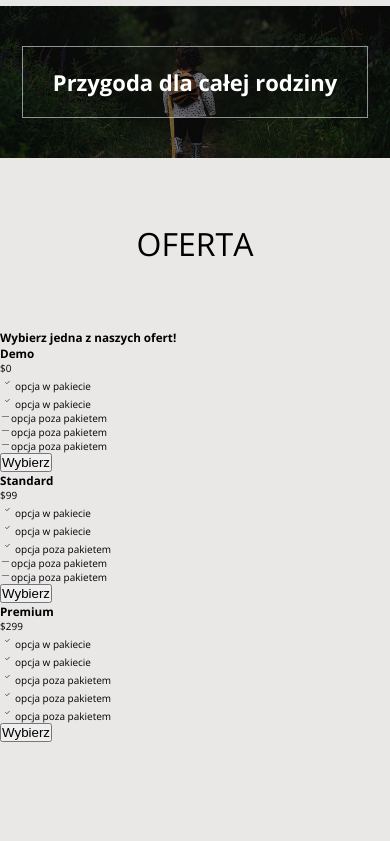
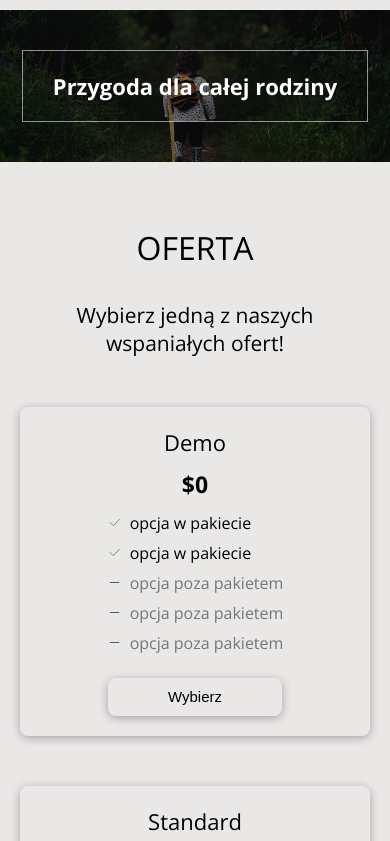
Before and after one commit to Luka-m007/stronka1-, a website: page index.html in a window 390 px wide. Shown: the part 1156-1997 px from the top of the page. Before the commit the page ends 1898 px from the top, so only its background shows below. Drawn offline with nearby package versions, Linux system fonts and the light colour scheme.

Commit message:
styling mobile and ipad breakpoints offer section

```diff
--- a/index.html
+++ b/index.html
@@ -60,7 +60,7 @@
 
     <main class="main">
 
-        <section class="about" id="about">
+        <section class="about section-padding" id="about">
             <div class="wrapper">
                 <h2 class="section__heading"> o nas</h2>
                 <div class="about__box">
@@ -92,20 +92,28 @@
             </div>
         </section>
 
-        <secction class="offer" id="offer">
+        <section class="offer section-padding" id="offer">
             <div class="wrapper">
                 <h2 class="section__heading">oferta</h2>
-                <h3 class="section__title">Wybierz jedna z naszych ofert!</h3>
+                <h3 class="section__title">Wybierz jedną z naszych wspaniałych ofert!</h3>
 
+                <div class="offer__boxes">
                     <div class="offer__box">
                         <h3 class="offer__box-title">Demo</h3>
                         <span class="offer__box-price">$0</span>
                         <ul class="offer__box-list">
-                        <ul class="offer__box-item"><img src="/dist/img/circle-check.svg">opcja w pakiecie</ul>
-                        <ul class="offer__box-item"><img src="/dist/img/circle-check.svg">opcja w pakiecie </ul>
-                        <ul class="offer__box-item"><img src="/dist/img/minus.svg">opcja poza pakietem</ul>
-                        <ul class="offer__box-item"><img src="/dist/img/minus.svg">opcja poza pakietem</ul>
-                        <ul class="offer__box-item"><img src="/dist/img/minus.svg">opcja poza pakietem</ul>
+                            <li class="offer__box-item"><img src="/dist/img/check.svg"
+                                    class="offer__box-item-img-check">opcja w
+                                pakiecie</li>
+                            <li class="offer__box-item"><img src="/dist/img/check.svg"
+                                    class="offer__box-item-img-check">opcja w
+                                pakiecie </li>
+                            <li class="offer__box-item offer__box-item-uncheck"><img src="/dist/img/minus.svg"
+                                    class="offer__box-item-img-uncheck">opcja poza pakietem</li>
+                            <li class="offer__box-item offer__box-item-uncheck"><img src="/dist/img/minus.svg"
+                                    class="offer__box-item-img-uncheck">opcja poza pakietem</li>
+                            <li class="offer__box-item offer__box-item-uncheck"><img src="/dist/img/minus.svg"
+                                    class="offer__box-item-img-uncheck">opcja poza pakietem</li>
                         </ul>
                         <button class="offer__box-btn">Wybierz</button>
                     </div>
@@ -113,11 +121,19 @@
                         <h3 class="offer__box-title">Standard</h3>
                         <span class="offer__box-price">$99</span>
                         <ul class="offer__box-list">
-                        <ul class="offer__box-item"><img src="/dist/img/circle-check.svg">opcja w pakiecie</ul>
-                        <ul class="offer__box-item"><img src="/dist/img/circle-check.svg">opcja w pakiecie </ul>
-                        <ul class="offer__box-item"><img src="/dist/img/circle-check.svg">opcja poza pakietem</ul>
-                        <ul class="offer__box-item"><img src="/dist/img/minus.svg">opcja poza pakietem</ul>
-                        <ul class="offer__box-item"><img src="/dist/img/minus.svg">opcja poza pakietem</ul>
+                            <ul class="offer__box-item"><img src="/dist/img/check.svg"
+                                    class="offer__box-item-img-check">opcja w
+                                pakiecie</ul>
+                            <ul class="offer__box-item"><img src="/dist/img/check.svg"
+                                    class="offer__box-item-img-check">opcja w
+                                pakiecie </ul>
+                            <ul class="offer__box-item"><img src="/dist/img/check.svg"
+                                    class="offer__box-item-img-check">opcja w
+                                pakiecie</ul>
+                            <ul class="offer__box-item offer__box-item-uncheck"><img src="/dist/img/minus.svg"
+                                    class="offer__box-item-img-uncheck">opcja poza pakietem</ul>
+                            <ul class="offer__box-item offer__box-item-uncheck"><img src="/dist/img/minus.svg"
+                                    class="offer__box-item-img-uncheck">opcja poza pakietem</ul>
                         </ul>
                         <button class="offer__box-btn">Wybierz</button>
                     </div>
@@ -125,16 +141,26 @@
                         <h3 class="offer__box-title">Premium</h3>
                         <span class="offer__box-price">$299</span>
                         <ul class="offer__box-list">
-                        <ul class="offer__box-item"><img src="/dist/img/circle-check.svg">opcja w pakiecie</ul>
-                        <ul class="offer__box-item"><img src="/dist/img/circle-check.svg">opcja w pakiecie </ul>
-                        <ul class="offer__box-item"><img src="/dist/img/circle-check.svg">opcja poza pakietem</ul>
-                        <ul class="offer__box-item"><img src="/dist/img/circle-check.svg">opcja poza pakietem</ul>
-                        <ul class="offer__box-item"><img src="/dist/img/circle-check.svg">opcja poza pakietem</ul>
+                            <ul class="offer__box-item"><img src="/dist/img/check.svg"
+                                    class="offer__box-item-img-check">opcja w
+                                pakiecie</ul>
+                            <ul class="offer__box-item"><img src="/dist/img/check.svg"
+                                    class="offer__box-item-img-check">opcja w
+                                pakiecie </ul>
+                            <ul class="offer__box-item"><img src="/dist/img/check.svg"
+                                    class="offer__box-item-img-check">opcja w
+                                pakiecie</ul>
+                            <ul class="offer__box-item"><img src="/dist/img/check.svg"
+                                    class="offer__box-item-img-check">opcja w
+                                pakiecie</ul>
+                            <ul class="offer__box-item"><img src="/dist/img/check.svg"
+                                    class="offer__box-item-img-check">opcja w
+                                pakiecie</ul>
                         </ul>
                         <button class="offer__box-btn">Wybierz</button>
                     </div>
                 </div>
-        </secction>
+        </section>
 
     </main>
 
--- a/src/sass/style.scss
+++ b/src/sass/style.scss
@@ -27,13 +27,23 @@ body {
 
 .section__heading {
 	margin-top: 2em;
-	margin-bottom: 2em;
+	margin-bottom: 1em;
 	text-align: center;
 	text-transform: uppercase;
 	font-size: 3.2rem;
 	font-weight: 300;
 }
 
+.section__title {
+	text-align: center;
+	font-size: 2.1rem;
+	font-weight: 200;
+	margin-bottom: 1em;
+}
+
+.section-padding {
+	padding: 0em 2em;
+}
 //NAV
 .header {
 	margin: 0 auto;
@@ -270,6 +280,97 @@ body {
 	}
 }
 
+/////OFFERS SECTION
+
+.offer {
+	// &__boxes {
+	// 	// display: flex;
+	// 	// flex-direction: column;
+	// 	// justify-content: center;
+	// 	// gap: 4em;
+
+	// 	// margin: 2em 0;
+	// }
+
+	&__box {
+		display: flex;
+		flex-direction: column;
+		align-items: center;
+		justify-content: center;
+		// width: 100%;
+		margin: 5em 0;
+		padding: 2em 1em;
+		background-color: rgb(234, 231, 231);
+		border-radius: 8px;
+		box-shadow: 0 2px 10px rgba(0, 0, 0, 0.3);
+
+		&-title {
+			font-size: 2.2rem;
+			font-weight: normal;
+			margin-bottom: 0.5em;
+		}
+
+		&-price {
+			font-size: 2.3rem;
+			font-weight: bold;
+			margin-bottom: 0.5em;
+		}
+
+		&-list {
+			display: flex;
+			flex-direction: column;
+			align-items: flex-start;
+			list-style: none;
+			padding: 0;
+			margin: 0;
+			font-size: 1.6rem;
+			margin-bottom: 1em;
+		}
+
+		&-item {
+			margin-bottom: 0.5em;
+			display: flex;
+			align-items: center;
+			justify-content: center;
+
+			&-uncheck {
+				color: rgb(118, 118, 118);
+			}
+
+			&-img-check {
+				margin-right: 0.5em;
+				width: 15px;
+				height: 15px;
+				// stroke: rgb(0, 128, 0);
+				stroke: rgb(1, 186, 1);
+			}
+
+			&-img-uncheck {
+				margin-right: 0.5em;
+				width: 15px;
+				height: 15px;
+			}
+		}
+
+		&-btn {
+			text-decoration: none;
+			padding: 0.7em 4em;
+			border: none;
+			font-size: 1.5rem;
+			border-radius: 8px;
+			background: none;
+			color: rgb(0, 0, 0);
+			box-shadow: 0 2px 10px rgba(0, 0, 0, 0.3);
+			transition: background-color 0.3s;
+			cursor: pointer;
+
+			&:hover {
+				background-color: rgb(1, 186, 1);
+			}
+		}
+	}
+}
+
 //MEDIA QUERIES
 @media (min-width: 768px) {
 	.nav {
@@ -297,6 +398,52 @@ body {
 
 		&__title {
 			font-size: 2.4rem;
+		}
+	}
+
+	.offer {
+		&__boxes {
+			display: flex;
+			justify-content: center;
+			flex-wrap: wrap;
+		}
+
+		&__box {
+			width: 45%;
+			// max-width: 400px;
+			// height: 450px;
+			padding: 2em 2em;
+			margin: 1em;
+
+			&:nth-child(-n + 2) {
+				margin-top: 4em;
+			}
+
+			&-title {
+				font-size: 2.5rem;
+			}
+
+			&-price {
+				font-size: 2.6rem;
+			}
+			&-list {
+				font-size: 1.7rem;
+			}
+
+			&-item {
+				&-img-check {
+					width: 20px;
+					height: 20px;
+				}
+				&-img-uncheck {
+					width: 20px;
+					height: 20px;
+				}
+			}
+
+			&-btn {
+				font-size: 1.8rem;
+			}
 		}
 	}
 }
```
Also changed, not shown: dist/css/style.min.css, dist/img/check.svg (added), src/img/check.svg (added), 1 other file. Lines whose indentation alone changed are shown as unchanged.
